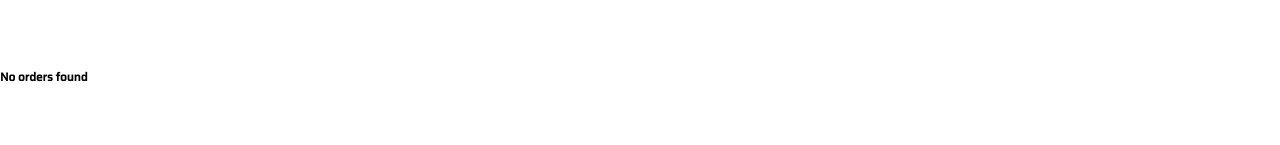
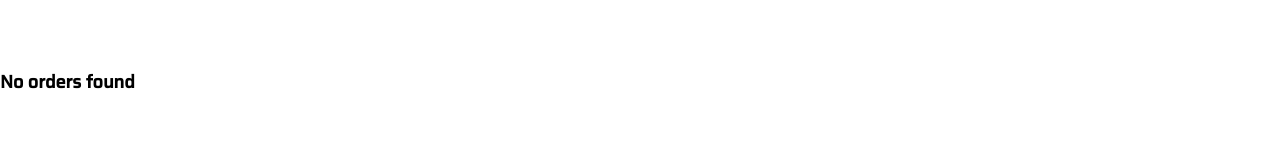
Before and after one commit to Denys1994q/medicine, a React (Create React App) app: page /history in a window 1280 px wide. Shown: the part 155-300 px from the top of the page. Built offline with nearby package versions, Linux system fonts and the light colour scheme; a web font is replaced by a local one.

Commit message:
fix styles for deployed version

```diff
--- a/src/components/card/ProductCard.sass
+++ b/src/components/card/ProductCard.sass
@@ -28,6 +28,7 @@
     z-index: 10
     padding: 5px
     font-size: 16px
+    cursor: pointer
     &:hover
         background-color: lightgray
         color: red
--- a/src/components/cards/Cards.tsx
+++ b/src/components/cards/Cards.tsx
@@ -45,7 +45,7 @@ const Cards: React.FC<CardsProps> = ({
                     </ListItem>
                 ))
             ) : (
-                <Typography variant='body2' component='p' sx={{ fontSize: "16px" }}>
+                <Typography variant='body2' component='p' sx={{ fontSize: "20px" }}>
                     Nothing found
                 </Typography>
             )}
--- a/src/screens/history/History.sass
+++ b/src/screens/history/History.sass
@@ -38,3 +38,5 @@
         align-items: center
         justify-content: center
         font-size: 24px
+.noOrdersFound
+    font-size: 18px
--- a/src/screens/history/History.tsx
+++ b/src/screens/history/History.tsx
@@ -59,7 +59,7 @@ const History = () => {
                             );
                         })
                     ) : (
-                        <h3>No orders found</h3>
+                        <h3 className="noOrdersFound">No orders found</h3>
                     )}
                 </ul>
             </div>
--- a/src/screens/home/Home.sass
+++ b/src/screens/home/Home.sass
@@ -29,3 +29,5 @@
     justify-content: flex-end
     align-items: center
     margin-top: 10px
+.selectShop
+    font-size: 18px
--- a/src/screens/home/Home.tsx
+++ b/src/screens/home/Home.tsx
@@ -77,7 +77,7 @@ const Home: React.FC = () => {
                     ) : null}
                 </div>
                 <div className='home__cards'>
-                    {!activeShopId && <h2>Please select a shop.</h2>}
+                    {!activeShopId && <h2 className="selectShop">Please select a shop.</h2>}
                     {medicines && medicines.length > 0 && (
                         <>
                             <div className='sort-panel'>
--- a/src/screens/order-confirmed/Order-confirmed.sass
+++ b/src/screens/order-confirmed/Order-confirmed.sass
@@ -1,2 +1,3 @@
 .order-status
     padding: 20px
+    font-size: 18px
```
Also changed, not shown: 1 other file (tests, documents, lock files or other folders).
